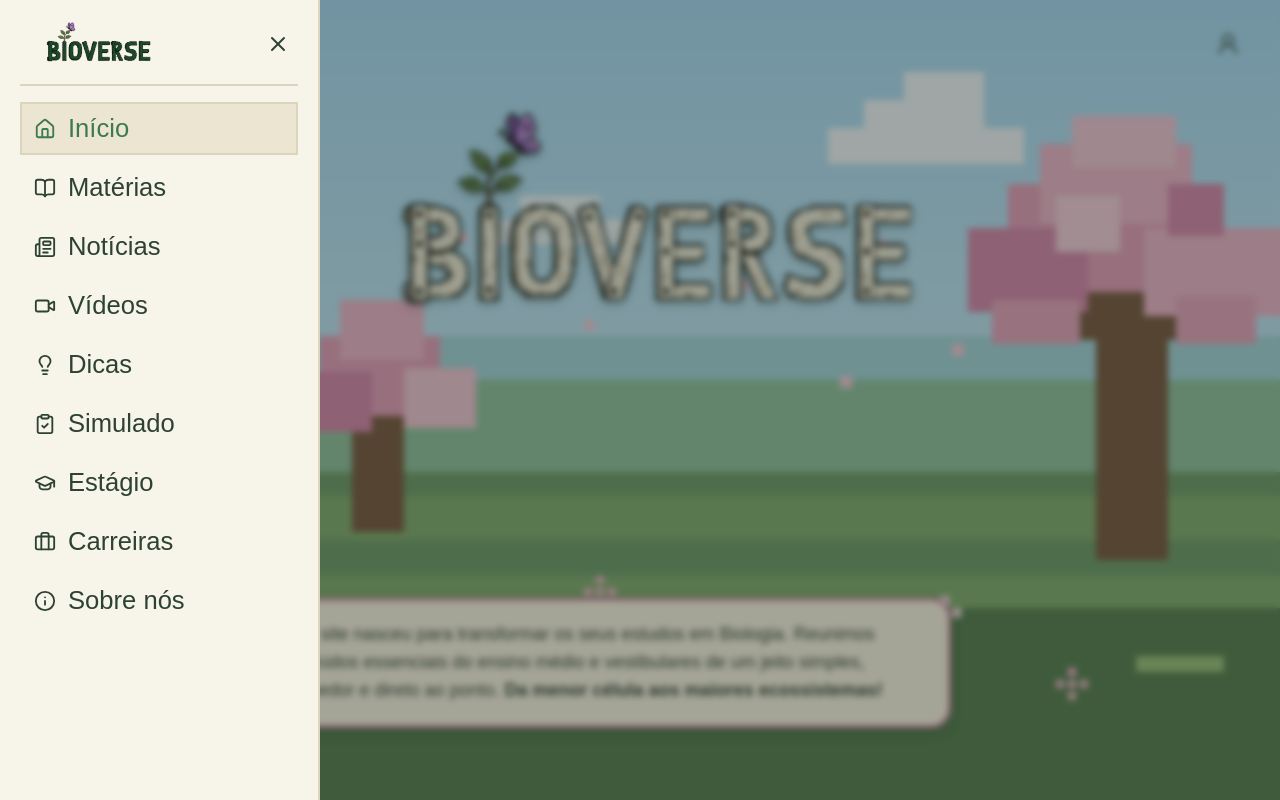
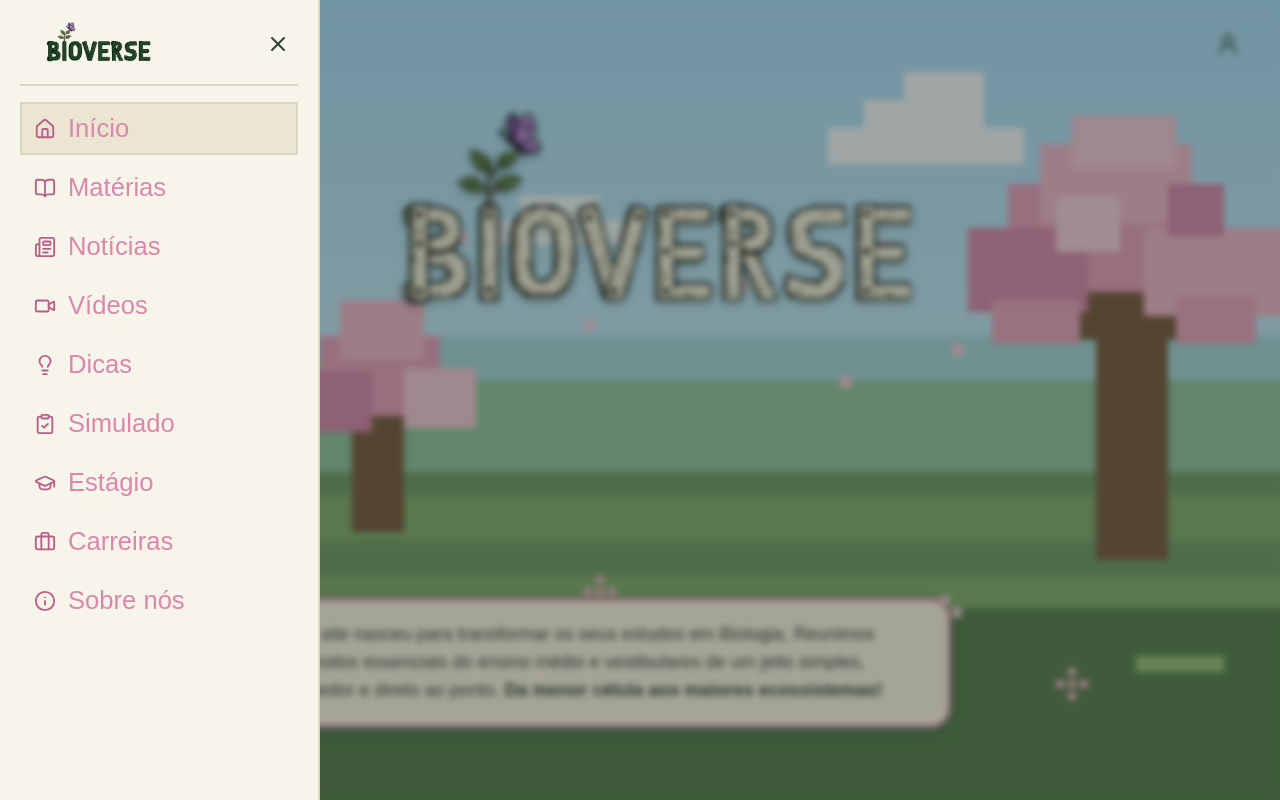
Before and after one commit to liviaaoliveiraa/bioverse-FrontEnd, a Next.js app: page / in a window 1280 px wide. Both pictures are taken after a click on the button 52 px from the left and 44 px from the top of the page. Shown: the top 800 px of the page. Built offline with nearby package versions, Linux system fonts and the light colour scheme; a web font is replaced by a local one.

Commit message:
arruma drawer (cores e tamanhos)

```diff
--- a/src/components/Drawer/Drawer.jsx
+++ b/src/components/Drawer/Drawer.jsx
@@ -96,7 +96,7 @@ export default function Drawer({ isOpen, onClose }) {
                 aria-current={active ? 'page' : undefined}
               >
                 <Icon size={22} aria-hidden="true" />
-                {label}
+                <span className={styles.linkLabel}>{label}</span>
               </Link>
             );
           })}
--- a/src/components/Drawer/Drawer.module.css
+++ b/src/components/Drawer/Drawer.module.css
@@ -106,7 +106,7 @@
   gap: 12px;
   padding: 10px 12px;
   font-size: 1.6rem;
-  color: var(--text-main);
+  color: #b85f89;
   text-decoration: none;
   border: 2px solid transparent;
   transition:
@@ -115,16 +115,20 @@
     transform 0.2s ease;
 }
 
+.linkLabel {
+  color: #d987ad;
+}
+
 .link:hover {
   background: var(--btn-bg);
-  color: var(--accent);
+  color: #b85f89;
   transform: translateX(4px);
 }
 
 .active {
   background: var(--btn-bg);
   border-color: var(--border);
-  color: var(--accent);
+  color: #b85f89;
 }
 
 @media (prefers-reduced-motion: reduce) {
```
